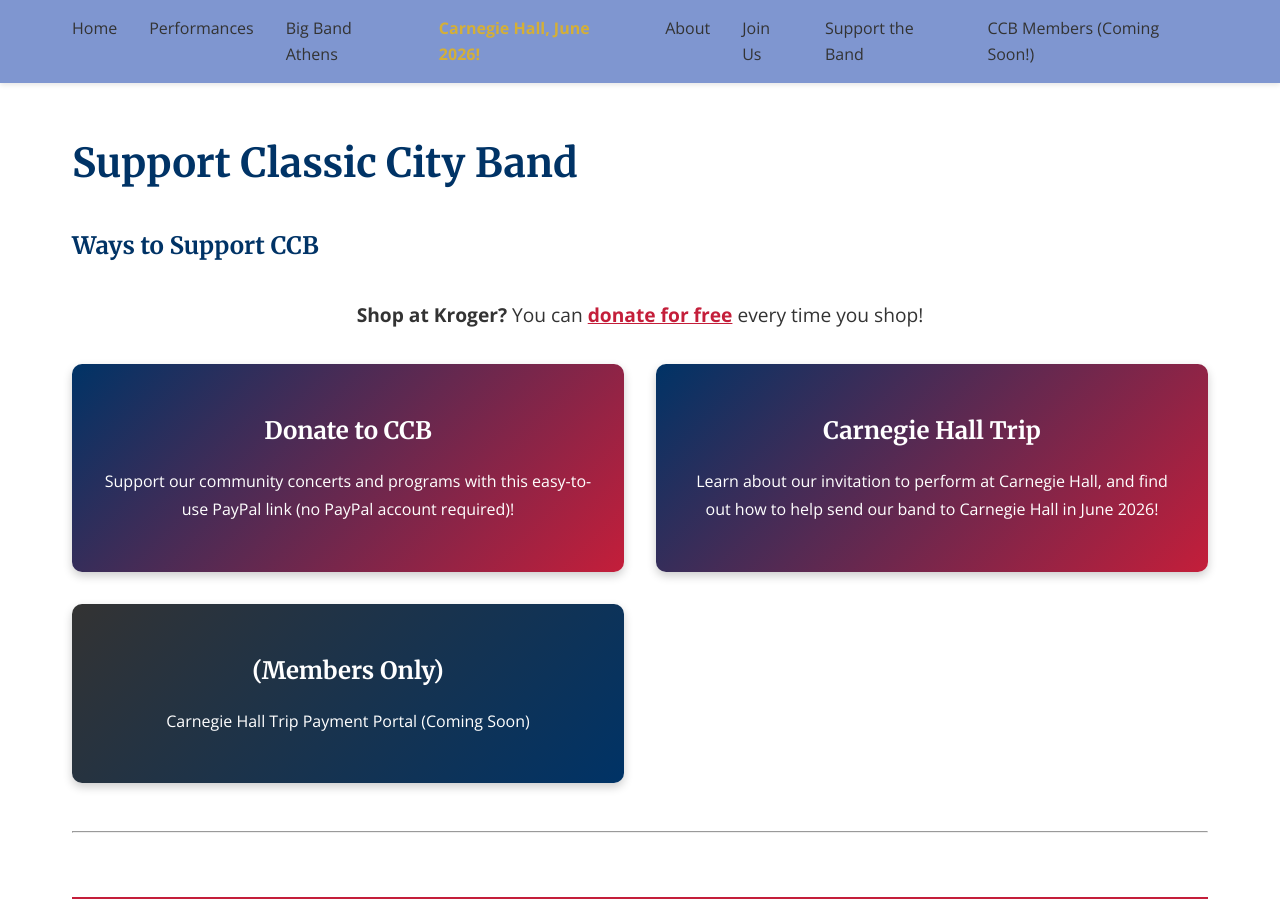
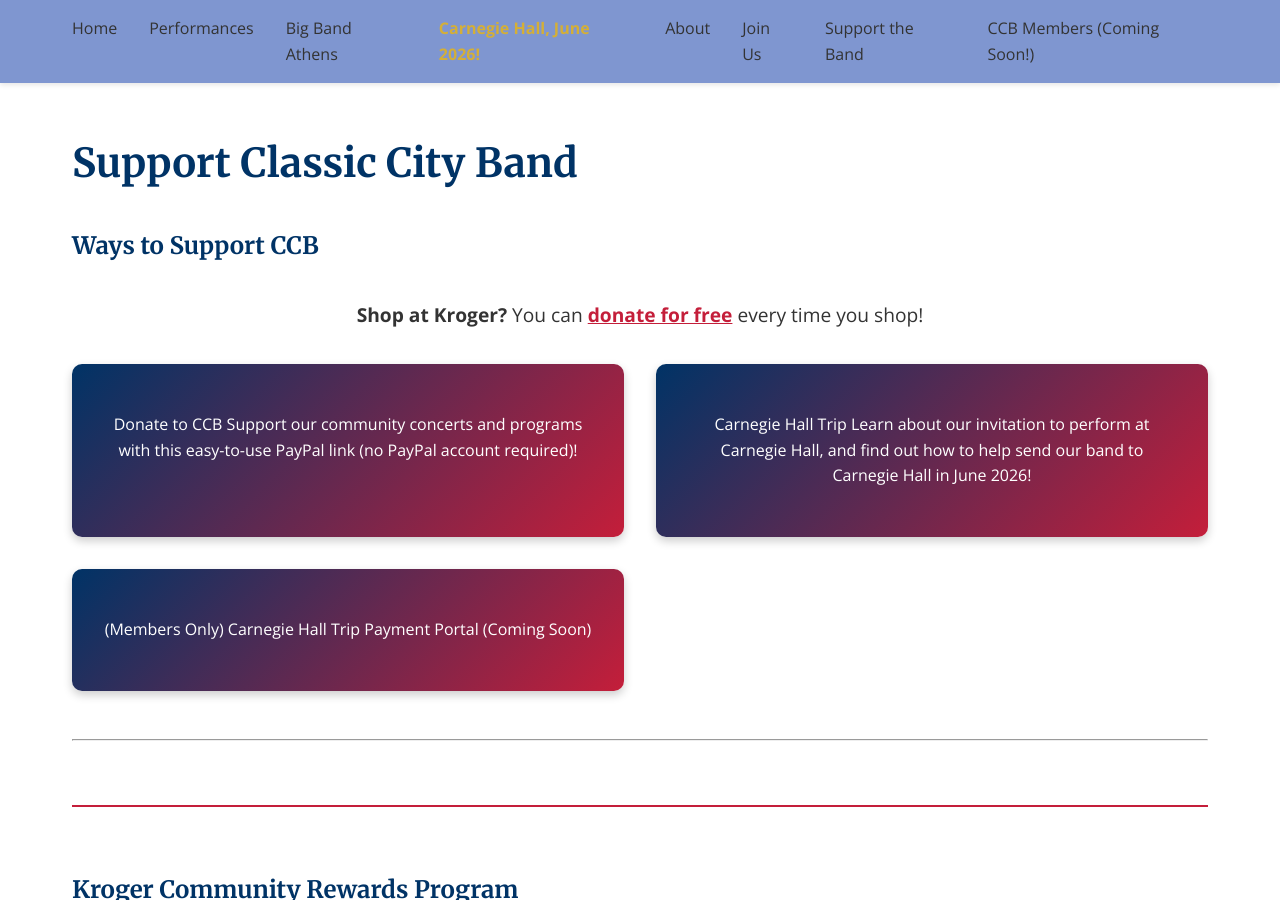
Before and after one commit to webmasterCCB/CCBwebsite, a Jekyll site: the page built from support.md, in a window 1280 px wide and 900 px high. Built offline with Jekyll 4.4.1, drawn with Linux system fonts in a browser that asks for light colours.

Commit message:
Update support.md

```diff
--- a/support.md
+++ b/support.md
@@ -11,23 +11,21 @@ permalink: /support/
 </p>
 
 <div class="support-grid">
-  <a href="/CCBwebsite/donate-general" class="support-card">
-    <h3>Donate to CCB</h3>
-    <p>Support our community concerts and programs with this easy-to-use PayPal link (no PayPal account required)!</p>
+  <a href="/CCBwebsite/donate-general" class="support-card general">
+    <span class="support-title">Donate to CCB</span>
+    <span class="support-caption">Support our community concerts and programs with this easy-to-use PayPal link (no PayPal account required)!</span>
   </a>
 
-  <a href="/CCBwebsite/donate-carnegie" class="support-card">
-    <h3>Carnegie Hall Trip</h3>
-    <p>Learn about our invitation to perform at Carnegie Hall, and find out how to help send our band to Carnegie Hall in June 2026!</p>
+  <a href="/CCBwebsite/donate-carnegie" class="support-card carnegie">
+    <span class="support-title">Carnegie Hall Trip</span>
+    <span class="support-caption">Learn about our invitation to perform at Carnegie Hall, and find out how to help send our band to Carnegie Hall in June 2026!</span>
   </a>
 
-  <a href="/CCBwebsite/members-payment" class="support-card members-only">
-    <h3>(Members Only)</h3>
-    <p>Carnegie Hall Trip Payment Portal (Coming Soon)</p>
+  <a href="/CCBwebsite/members-payment" class="support-card members">
+    <span class="support-title">(Members Only)</span>
+    <span class="support-caption">Carnegie Hall Trip Payment Portal (Coming Soon)</span>
   </a>
 </div>
-
-
 
 ---
 
```
